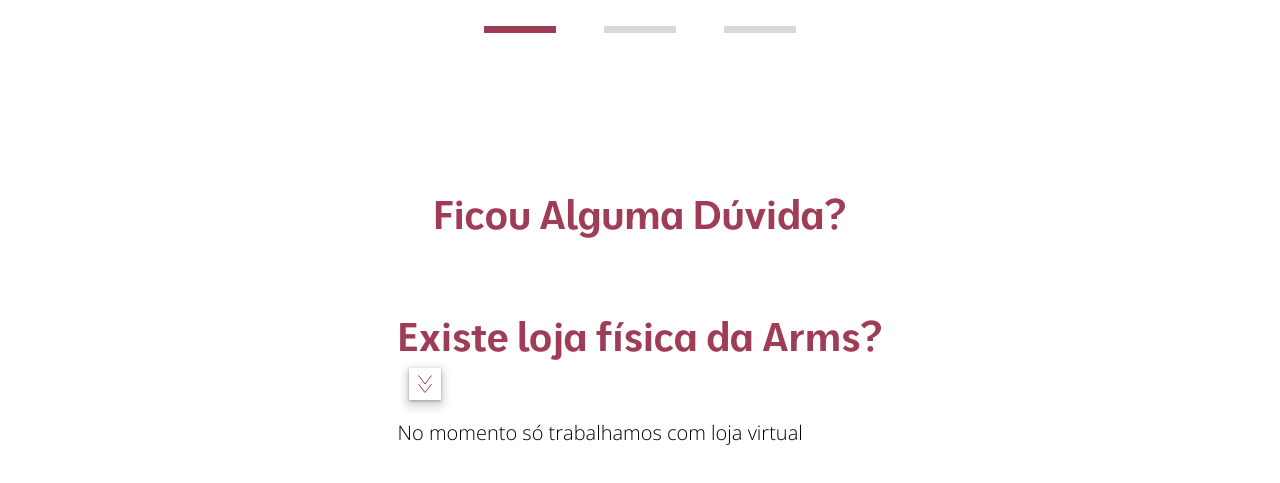
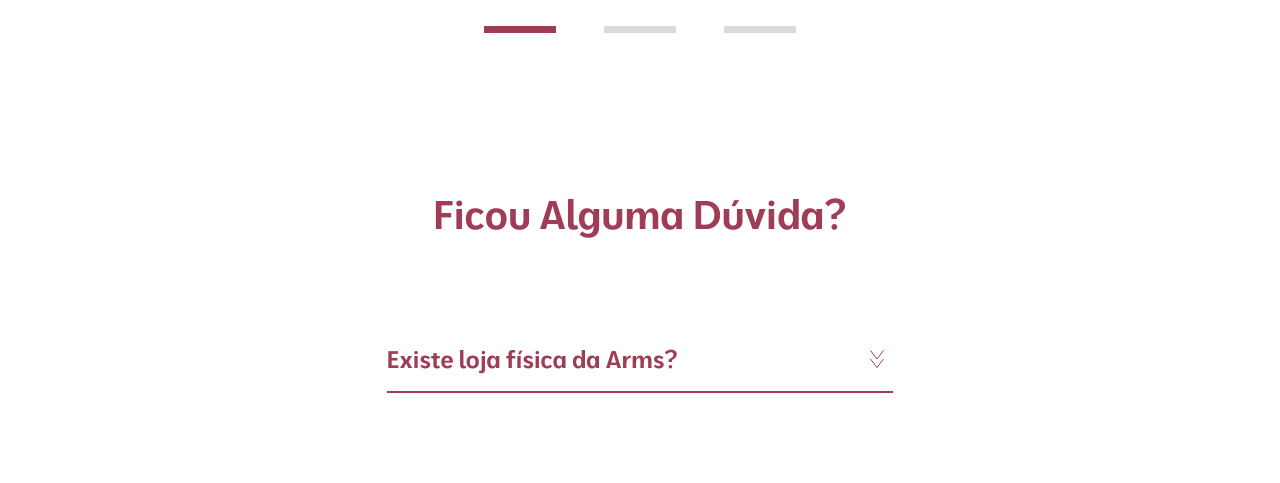
Before and after one commit to Byorks/Website-Arms, a plain HTML site: page index.html in a window 1280 px wide. Shown: the part 5101-5584 px from the top of the page. Before the commit the page ends 5547 px from the top, so only its background shows below. Drawn offline with Linux system fonts and the light colour scheme.

Commit message:
:construction: Faq Animation

```diff
--- a/index.html
+++ b/index.html
@@ -205,30 +205,12 @@
             <div class="question">
                 <h3>Existe loja física da Arms?</h3>
 
-                <svg width="54" height="54" viewBox="0 0 54 54" fill="none" xmlns="http://www.w3.org/2000/svg">
-                    <g filter="url(#filter0_dd_2420_45)">
-                    <rect width="32" height="32" transform="translate(11 7)" fill="white"/>
-                    <path d="M20.5 14.5L27 23L33.5 14.5" stroke="#9F3D56"/>
-                    <path d="M20.5 23L27 31.5L33.5 23" stroke="#9F3D56"/>
-                    </g>
-                    <defs>
-                    <filter id="filter0_dd_2420_45" x="0" y="0" width="54" height="54" filterUnits="userSpaceOnUse" color-interpolation-filters="sRGB">
-                    <feFlood flood-opacity="0" result="BackgroundImageFix"/>
-                    <feColorMatrix in="SourceAlpha" type="matrix" values="0 0 0 0 0 0 0 0 0 0 0 0 0 0 0 0 0 0 127 0" result="hardAlpha"/>
-                    <feOffset dy="1"/>
-                    <feGaussianBlur stdDeviation="1.5"/>
-                    <feColorMatrix type="matrix" values="0 0 0 0 0 0 0 0 0 0 0 0 0 0 0 0 0 0 0.3 0"/>
-                    <feBlend mode="normal" in2="BackgroundImageFix" result="effect1_dropShadow_2420_45"/>
-                    <feColorMatrix in="SourceAlpha" type="matrix" values="0 0 0 0 0 0 0 0 0 0 0 0 0 0 0 0 0 0 127 0" result="hardAlpha"/>
-                    <feMorphology radius="3" operator="dilate" in="SourceAlpha" result="effect2_dropShadow_2420_45"/>
-                    <feOffset dy="4"/>
-                    <feGaussianBlur stdDeviation="4"/>
-                    <feColorMatrix type="matrix" values="0 0 0 0 0 0 0 0 0 0 0 0 0 0 0 0 0 0 0.15 0"/>
-                    <feBlend mode="normal" in2="effect1_dropShadow_2420_45" result="effect2_dropShadow_2420_45"/>
-                    <feBlend mode="normal" in="SourceGraphic" in2="effect2_dropShadow_2420_45" result="shape"/>
-                    </filter>
-                    </defs>
+                <svg width="32" height="32" viewBox="0 0 32 32" fill="none" xmlns="http://www.w3.org/2000/svg">
+                    <rect width="32" height="32" fill="white"/>
+                    <path d="M9.5 7.5L16 16L22.5 7.5" stroke="#9F3D56"/>
+                    <path d="M9.5 16L16 24.5L22.5 16" stroke="#9F3D56"/>
                 </svg>
+
 
             </div>
             <div class="answer">
--- a/script.js
+++ b/script.js
@@ -41,7 +41,7 @@
 
 
 // Slider Models
-
+/* Precisa corrigir o next */
 let list = document.querySelector('.models .slider .list');
 let items = document.querySelectorAll('.models .slider .list .item');
 let dots = document.querySelectorAll('.models .dots li');
@@ -96,3 +96,14 @@
         reloadSliderClothes();
     })
 })
+
+
+// Accordion FAQ
+
+const faqs = document.querySelectorAll('.faq');
+
+faqs.forEach((faq) => {
+    faq.addEventListener("click", () => {
+        faq.classList.toggle("active");
+    })
+})
--- a/style.css
+++ b/style.css
@@ -467,4 +467,64 @@
     display: flex;
     flex-direction: column;
     align-items: center;
+
+    margin-bottom: 132px;
 }
+
+.perguntas h3 {
+    font-size: 1.5em;
+}
+
+
+.faq {
+    max-width: 700px;
+    margin-top: 2rem;
+    padding-bottom: 1rem;
+    border-bottom: 2px solid var(--rosa-escuro);
+    cursor: pointer;
+}
+
+.question {
+    display: flex;
+    justify-content: space-between;
+    align-items: center;
+}
+
+.answer {
+    max-height: 0;
+    overflow: hidden;
+
+    /* Animação */
+    transition: max-height 1.4s ease;
+}
+
+.answer p {
+    padding-top: 1rem;
+    line-height: 1.6;
+    font-family: 'Open Sans Regular';
+    font-size: 1.5em;
+}
+
+.faq.active .answer {
+    max-height: 300px;
+    animation: fade 1s ease-in-out;
+}
+
+.faq.active svg {
+    transform: rotate(180deg);
+}
+
+svg {
+    transition: transform 0.5s ease-in;
+}
+
+@keyframes fade {
+    from {
+        opacity: 0;
+        transform: translateY(-10px);
+    }
+    to {
+        opacity: 1;
+        transform: translateY(0px);
+    }
+}
```
